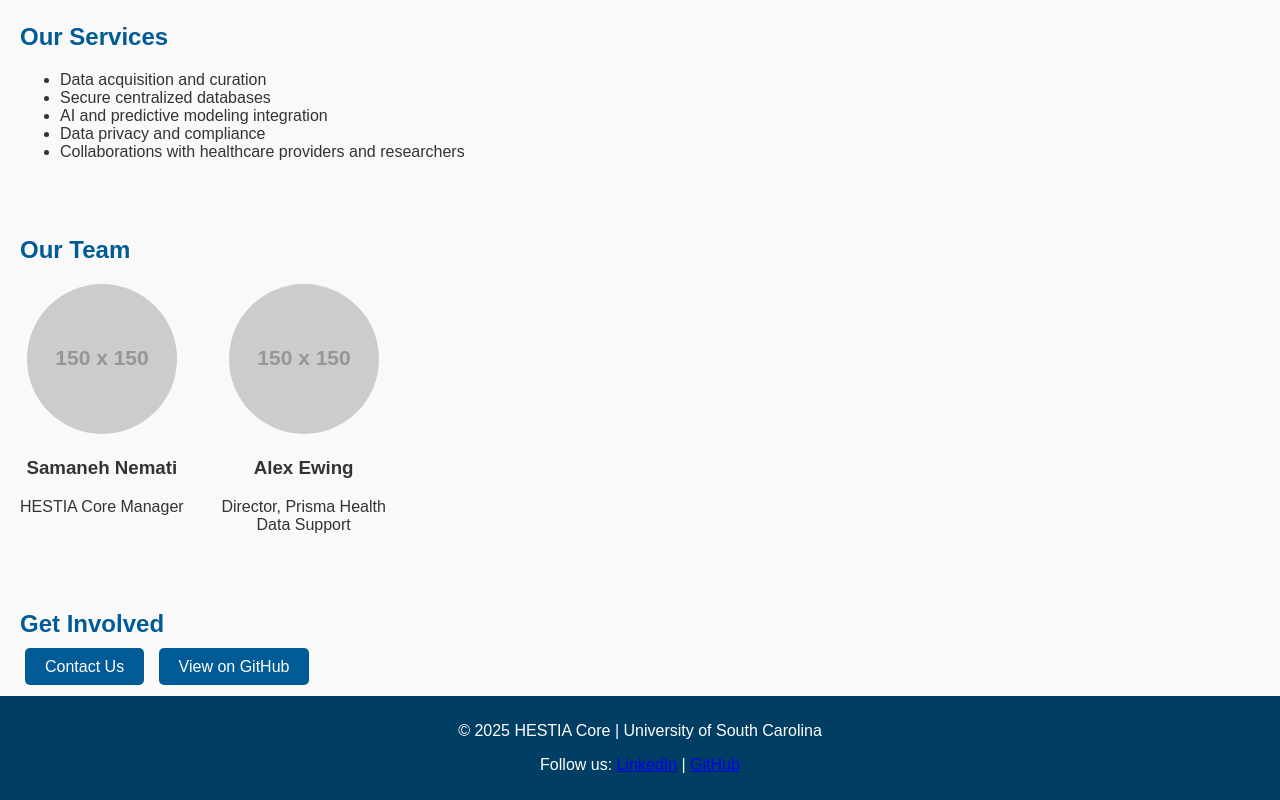
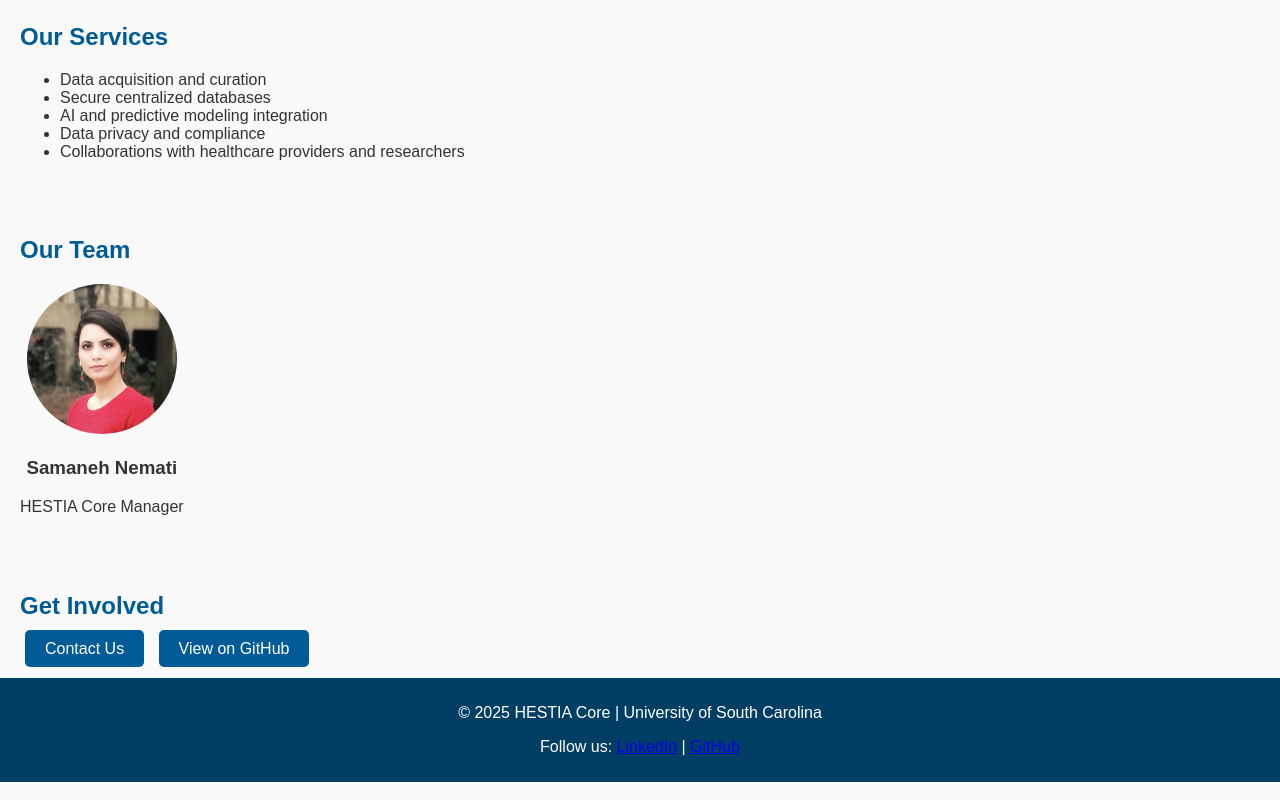
Before and after one commit to samanemati89/HESTIA-Core, a plain HTML site: page index.html in a window 1280 px wide. Shown: the part 707-1507 px from the top of the page. Drawn offline with Linux system fonts and the light colour scheme; placeholder pictures from the web are drawn by us.

Commit message:
Update index.html

```diff
--- a/index.html
+++ b/index.html
@@ -114,15 +114,17 @@
         <h2>Our Team</h2>
         <div class="team">
             <div class="team-member">
-                <img src="https://via.placeholder.com/150" alt="Samaneh Nemati">
+                <img src="https://github.com/samanemati89/HESTIA-Core/blob/main/thumbnail_IMG_2534.jpg" alt="Samaneh Nemati">
                 <h3>Samaneh Nemati</h3>
                 <p>HESTIA Core Manager</p>
             </div>
+            <!--
             <div class="team-member">
                 <img src="https://via.placeholder.com/150" alt="Alex Ewing">
                 <h3>Alex Ewing</h3>
                 <p>Director, Prisma Health Data Support</p>
             </div>
+            -->
         </div>
     </section>
     <section class="cta">
```
